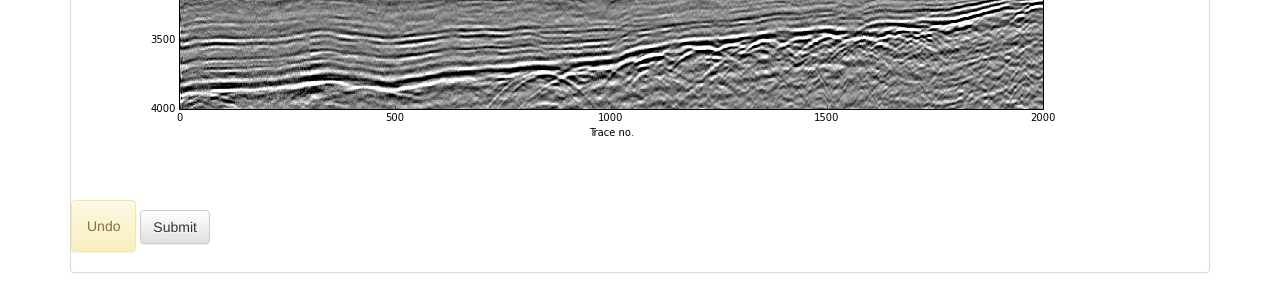
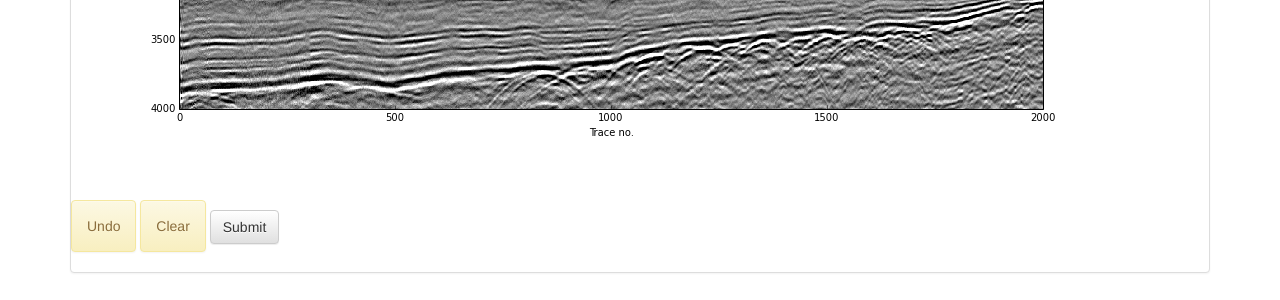
Before and after one commit to stevejpurves/pickr, a Python web app: template templates/pickpoint.html in a window 1280 px wide. Shown: the part 667-967 px from the top of the page. Run offline with Jinja, Linux system fonts and the light colour scheme; the template is opened without the code that fills it, so the values that code supplies are empty; some libraries are stand-ins or nearby versions.

Commit message:
fixed queries, added some clear button

```diff
--- a/main.py
+++ b/main.py
@@ -189,7 +189,6 @@ class PickHandler(webapp2.RequestHandler):
                                                          user).get()
 
         points = json.loads(data.picks)
-        points.pop()
 
         if self.request.get("clear"):
             points = []
@@ -199,7 +198,7 @@ class PickHandler(webapp2.RequestHandler):
 
             value = points.pop()
 
-        data.points = json.dumps(points).encode()
+        data.picks = json.dumps(points).encode()
 
         data.put()
         self.response.write(json.dumps(value))
--- a/static/js/pickpoint.js
+++ b/static/js/pickpoint.js
@@ -61,8 +61,17 @@ $(function() {
     }
     reloadPoints();
 
+
+    $('#clear-button').click(function(){
+	$.ajax("/update_pick?clear=1",
+	       {type: "DELETE",
+		success: function(data){
+		    document.location.reload(true)}
+	       })
+    });
+
     $('#undo-button').click(function(){
-        $.ajax("/update_pick", {
+        $.ajax("/update_pick?undo=1", {
             type: "DELETE",
             dataType: "json",
             success: function(p){
--- a/templates/pickpoint.html
+++ b/templates/pickpoint.html
@@ -28,6 +28,9 @@
       <button id="undo-button" type="button" class="alert alert-warning">
         Undo
       </button>
+      <button id="clear-button" type="button" class="alert alert-warning">
+        Clear
+      </button>
 	  <button class="btn btn-default" type="button"
 		  onclick="document.location.href='/results';">
 	    Submit
```
